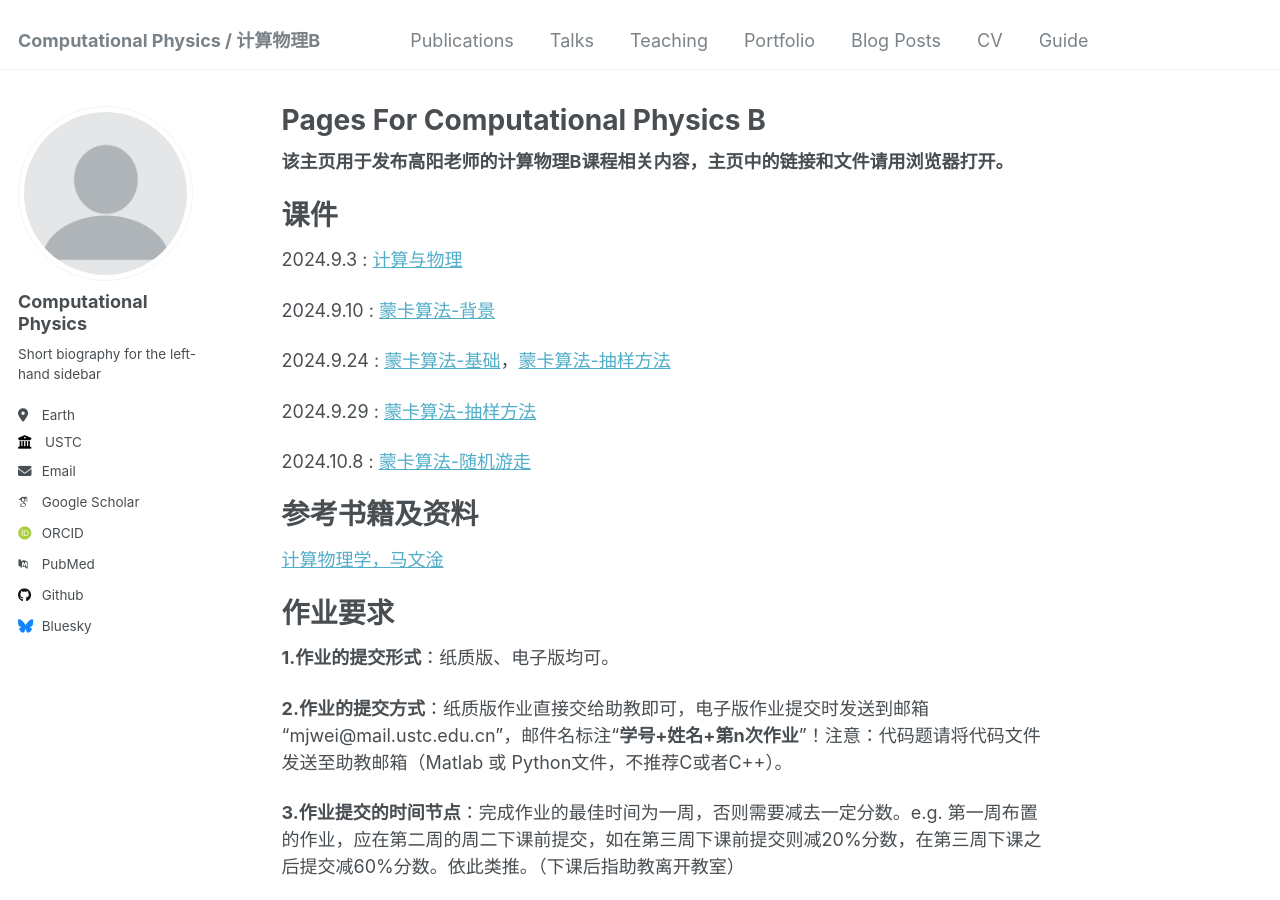
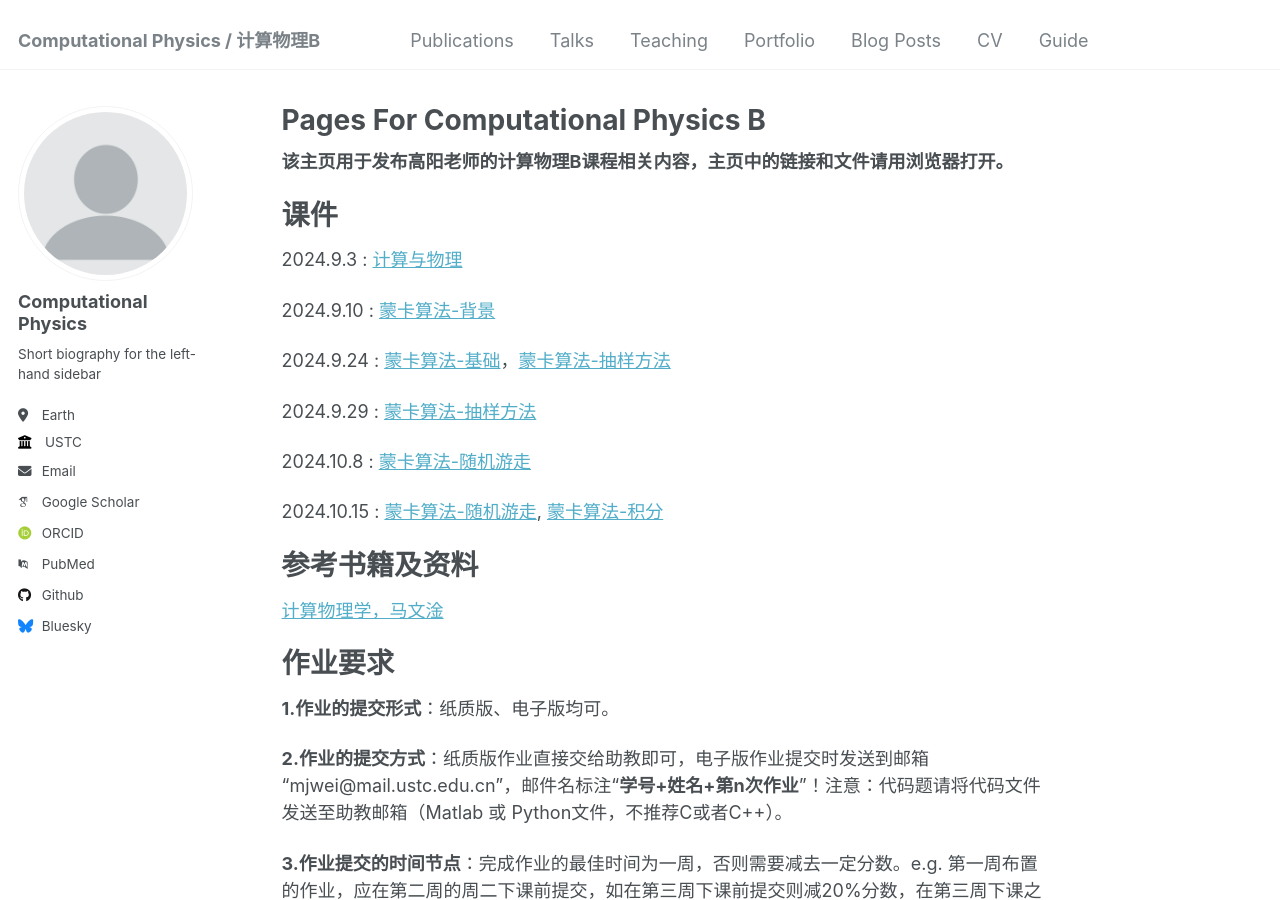
Before and after one commit to ZhouJikunn/ZhouJikunn.github.io, a Jekyll site: the page built from _pages/about.md, in a window 1280 px wide and 900 px high. Built offline with Jekyll 4.4.1, drawn with Linux system fonts in a browser that asks for light colours; some web fonts are replaced.

Commit message:
Update about.md

```diff
--- a/_pages/about.md
+++ b/_pages/about.md
@@ -19,6 +19,8 @@ redirect_from:
 2024.9.29 : [蒙卡算法-抽样方法](http://zhoujikunn.github.io/files/蒙卡算法：抽样方法2.pdf)
 
 2024.10.8 : [蒙卡算法-随机游走](http://zhoujikunn.github.io/files/蒙卡算法：随机游走.pdf)
+
+2024.10.15 : [蒙卡算法-随机游走](http://zhoujikunn.github.io/files/蒙卡算法：随机游走2.pdf), [蒙卡算法-积分](http://zhoujikunn.github.io/files/蒙卡算法：积分.pdf)
 
 参考书籍及资料
 ======
```
